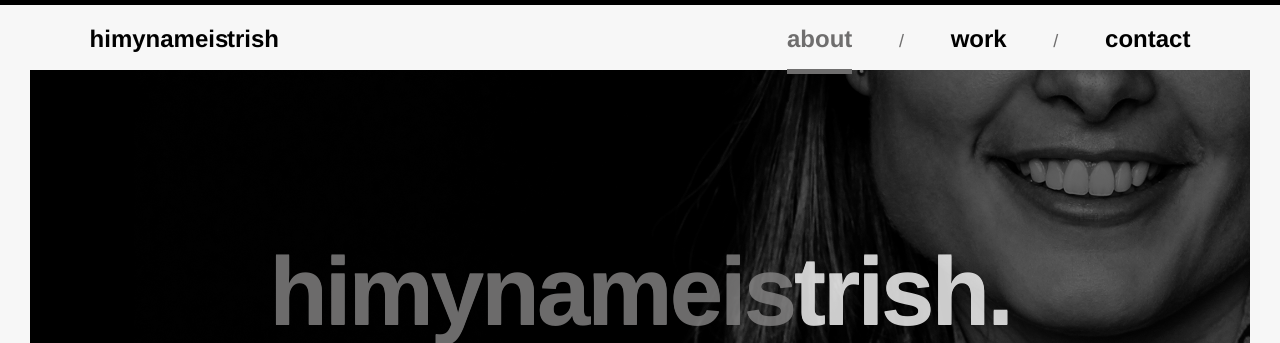
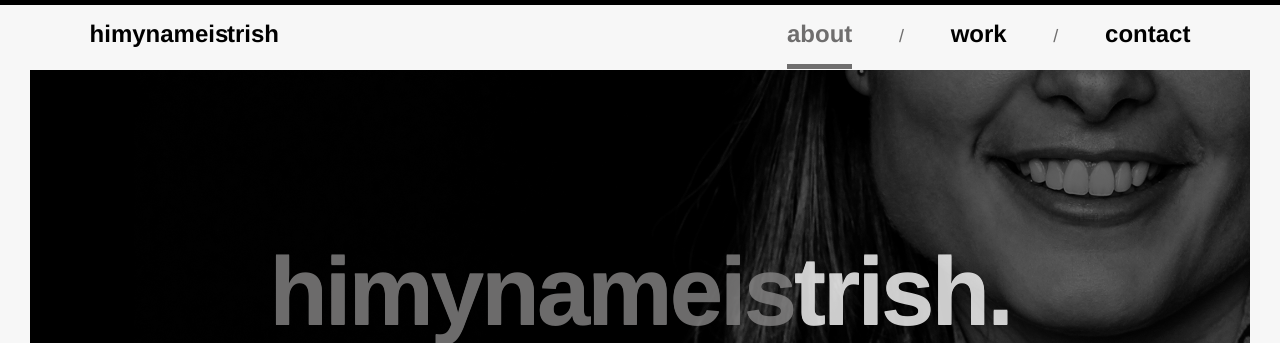
Before and after one commit to mjeverson/personal-trish, a PHP site: page / in a window 1280 px wide. Shown: the top 343 px of the page. Run offline with PHP 8.4, Linux system fonts and the light colour scheme.

Commit message:
fixed border spacing in header

```diff
--- a/_Global/css/main.css
+++ b/_Global/css/main.css
@@ -64,7 +64,7 @@
 .nav-container span.slash {font-weight:normal;padding:0 40px 0 40px;font-size:18px;color:rgb( 111, 110, 110 );}
 .header .mobile-menu {background: url('/_Global/images/icons/icon-menu.svg') center center no-repeat; cursor:pointer;height:70px;width:50px;border:none;padding:0;position:absolute;right:3%;display:none;}
 
-.nav { border-bottom:5px solid transparent;padding:20px 0 16px 0;}
+.nav { border-bottom:5px solid transparent;padding:15px 0 16px 0;}
 .nav:hover, .nav.hover{ border-bottom: 5px solid rgb( 111, 110, 110 ); cursor:pointer; }
 .nav:hover > span, .nav.hover > span { color: rgb( 111, 110, 110 ); }
 
```
